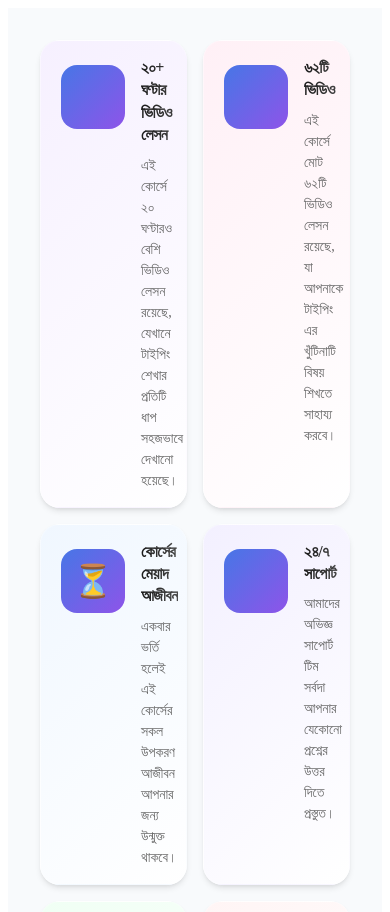
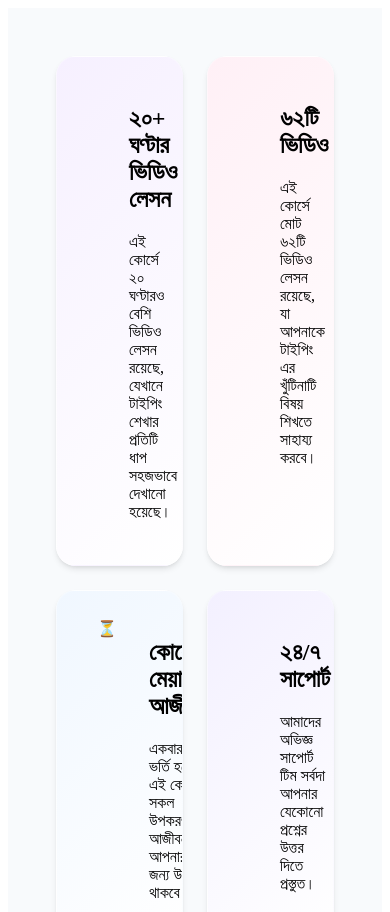
Before and after one commit to WinGiftcard/2025new2, a plain HTML site: page index.html in a window 390 px wide. Shown: the top 912 px of the page. Drawn offline with Linux system fonts and the light colour scheme.

Commit message:
Update styles.css

```diff
--- a/styles.css
+++ b/styles.css
@@ -1,4 +1,3 @@
-/* styles.css */
 .bengali-course-section {
     padding: 2rem;
     background: #f8fafc;
@@ -66,72 +65,4 @@
         0 10px 10px -5px rgba(0, 0, 0, 0.04);
 }
 
-.bengali-course-section .card-content {
-    display: flex;
-    flex-direction: column;
-    gap: 0.5rem;
-}
-
-.bengali-course-section .card-title {
-    font-size: 1.5rem;
-    color: #1a1a1a;
-    font-weight: 700;
-    position: relative;
-    z-index: 1;
-    background: linear-gradient(90deg, #1a1a1a 0%, #4a4a4a 100%);
-    -webkit-background-clip: text;
-    -webkit-text-fill-color: transparent;
-    letter-spacing: -0.5px;
-    line-height: 1.4;
-    margin: 0;
-    text-align: left;
-}
-
-.bengali-course-section .card-subtitle {
-    font-size: 0.875rem;
-    color: #666;
-    line-height: 1.5;
-    margin: 0;
-    font-weight: 400;
-}
-
-.bengali-course-section .card-icon {
-    width: 64px;
-    height: 64px;
-    border-radius: 16px;
-    background: linear-gradient(135deg, #4776E6 0%, #8E54E9 100%);
-    display: flex;
-    align-items: center;
-    justify-content: center;
-    color: white;
-    font-size: 2rem;
-    transition: transform 0.3s ease;
-    flex-shrink: 0;
-    margin-top: 0.5rem;
-}
-
-.bengali-course-section .card:hover .card-icon {
-    transform: scale(1.1);
-}
-
-@media (max-width: 768px) {
-    .bengali-course-section {
-        padding: 1rem;
-    }
-
-    .bengali-course-section .cards-grid {
-        grid-template-columns: repeat(2, 1fr);
-        gap: 1rem;
-    }
-
-    .bengali-course-section .card {
-        padding: 1rem 1.25rem;
-        min-height: 140px;
-        gap: 1rem;
-    }
-
-    .bengali-course-section .card-title {
-        font-size: 1rem;
-    }
-
-    .bengali-course-
+/* Additional styles omitted for brevity. Use the original styles for the rest. */
```
